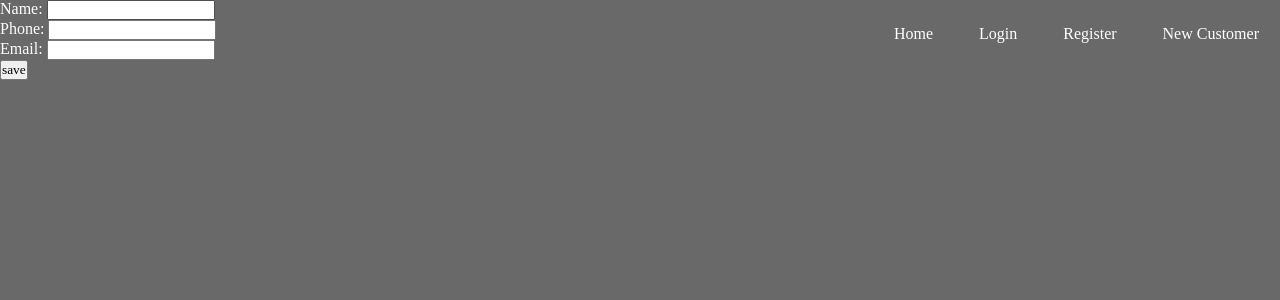
After one commit to flick87/en_route, a Django app: page /new_customer in a window 1280 px wide. The commit adds this page. Shown: the top 300 px of the page. Run offline with Django 3.2, Linux system fonts and the light colour scheme; parts of the project's set-up code (start-up, migrations or seed data) failed here and were passed over.

Commit message:
Added static path and some basic css.

```diff
--- /dev/null
+++ b/tracker/forms.py
@@ -0,0 +1,8 @@
+from django import forms
+from .models import Customer
+
+class NewCustomerForm(forms.ModelForm):
+     class Meta:
+        model = Customer
+        fields = ['name', 'phone', 'email']
+        # widgets = {'name': }
--- a/tracker/models.py
+++ b/tracker/models.py
@@ -1,5 +1,6 @@
 from django.db import models
 from django.utils import timezone
+from django.core.validators import RegexValidator
 
 class Kit(models.Model):
     kit_id        =  models.AutoField(primary_key=True, unique=True)
@@ -28,16 +29,18 @@ class Software(models.Model):
     def __str__(self):
         return self.name
 
+
 class Customer(models.Model):
     customer_id     = models.AutoField(primary_key=True, unique=True)
     name            = models.CharField(max_length=55)
-    phone           = models.IntegerField()
+    phone_regex     = RegexValidator(regex=r'^\+?1?\d{9,15}$', message="Phone number must be entered in the format: '+999999999'.")
+    phone           = models.CharField(validators=[phone_regex], max_length=17, blank=True) # validators should be a list
     email           = models.EmailField(max_length=254)
+    address         = models.CharField(max_length=255)
     customer_origin = models.DateTimeField(default=timezone.now)
 
     def __str__(self):
         return self.name
-
 
 
 class Ticket(models.Model):
--- /dev/null
+++ b/tracker/static/css/main.css
@@ -0,0 +1,42 @@
+*{
+    margin: 0;
+    padding: 0;
+    font-family: Century Gothic;
+}
+
+
+body.logo {
+    /*background: url(/.jpg) no-repeat center center fixed;*/
+    background-color:   #696969;
+    color: #fff;
+}
+
+body.nologo {
+background-color: #003384;
+color: #fff;
+}
+
+ul{
+    float: right;
+    list-style-type: none;
+    margin-top: 25px;
+}
+
+ul li{
+    display: inline-block;
+}
+
+ul li a{
+    text-decoration: none;
+    color: #fff;
+    padding: 5px 20px;
+    border: 1px solid transparent;
+    transition: 0.6s ease; /* delays color transition when hovering over option, making experience smoother */
+}
+
+/*________________________________________________________________________________*/
+ul li a:hover{
+    background-color: #fff;
+    color: #000;
+}
+/*-----------------------------------------------------------------------------------*/
--- /dev/null
+++ b/tracker/templates/tracker/create_customer.html
@@ -0,0 +1,11 @@
+{% extends "tracker/index.html" %}
+{% block content %}
+
+    <div>
+        <form method="POST" action="">{% csrf_token %}
+            {{ form.as_p }}
+            <input type='submit' value='save'/>
+        </form>
+    </div>
+
+{% endblock content %}
--- a/tracker/templates/tracker/index.html
+++ b/tracker/templates/tracker/index.html
@@ -1,26 +1,20 @@
 {% load static %}
+
 <!DOCTYPE html>
 <html>
 
 <head>
-    <link rel="stylesheet" href="">
-    <title></title>
+    <link rel="stylesheet" href="{% static 'css/main.css' %}">
+    <title>En Route</title>
 </head>
-<body>
+<body class='logo'>
     <header>
         <div class="main">
             <ul>
-                {% if user.is_authenticated %}
-                    <li><a href="{% url 'tracker-home' %}">Home</a></li>
-                    <li><a href=""></a></li>
-                    <li><a href=""></a></li>
-                    <li><a href=""></a></li>
-                    <li><a href="">Logout</a></li>
-                {% else %}
-                    <li><a href="{% url 'tracker-home' %}">Home</a></li>
-                    <li><a href="">Login</a></li>
-                    <li><a href="">Register</li>
-                {% endif %}
+                <li><a href="{% url 'tracker-home' %}">Home</a></li>
+                <li><a href="">Login</a></li>
+                <li><a href="">Register</a></li>
+                <li><a href="{% url 'tracker-new_customer' %}">New Customer</a></li>
             </ul>
         </div>
     </header>
--- a/tracker/urls.py
+++ b/tracker/urls.py
@@ -6,4 +6,5 @@ from . import views
 
 urlpatterns = [
     path('', views.home, name='tracker-home'),
+    path('new_customer', views.create_customer, name='tracker-new_customer'),
 ]
--- a/tracker/views.py
+++ b/tracker/views.py
@@ -1,4 +1,5 @@
-from django.shortcuts import render
+from django.shortcuts import render, redirect
+from .forms import *
 
 def home(request):
     return render(request, 'tracker/index.html')
@@ -18,7 +19,15 @@ def view_customers(request):
 
 # create_customer/view_customer might be the same page in the end
 def create_customer(request):
-    return render(request, 'tracker/index.html')
+    form = NewCustomerForm(request.POST or None)
+
+    if form.is_valid():
+        print("This is where you will save/update database")
+        return redirect('tracker-home')
+
+    context = {'form': form}
+
+    return render(request, 'tracker/create_customer.html', context)
 
 def view_customer(request):
     return render(request, 'tracker/index.html')
```
Also changed, not shown: en_route/settings.py (+5 -2 lines), tracker/migrations/0003_auto_20210414_2043.py (added).
